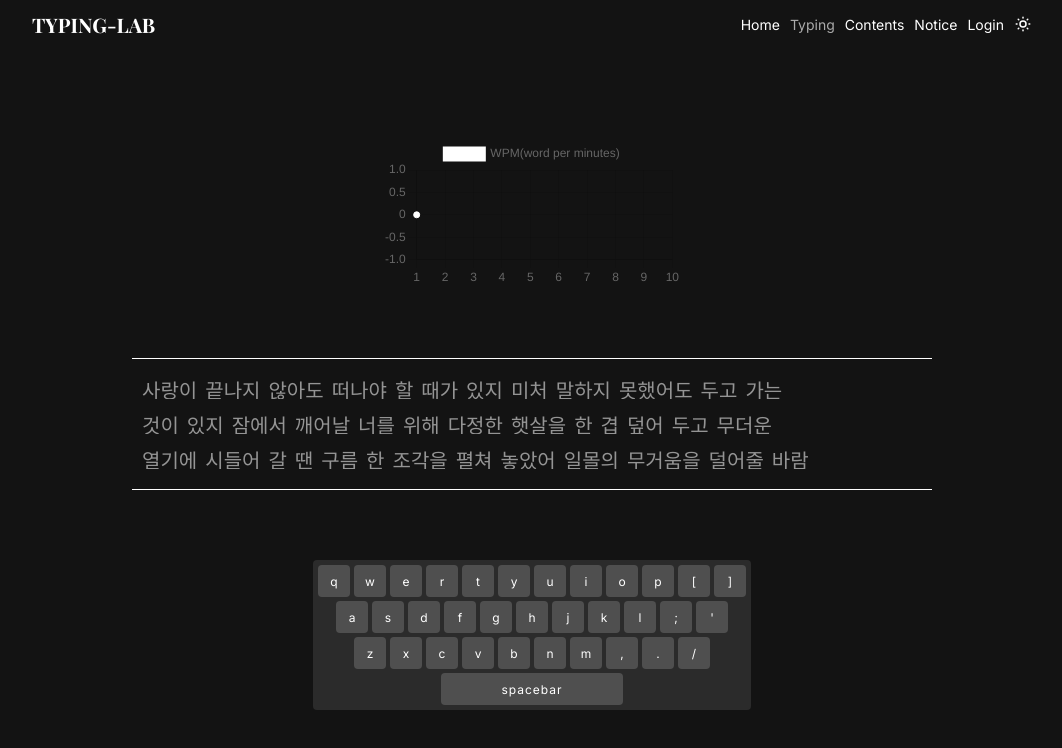
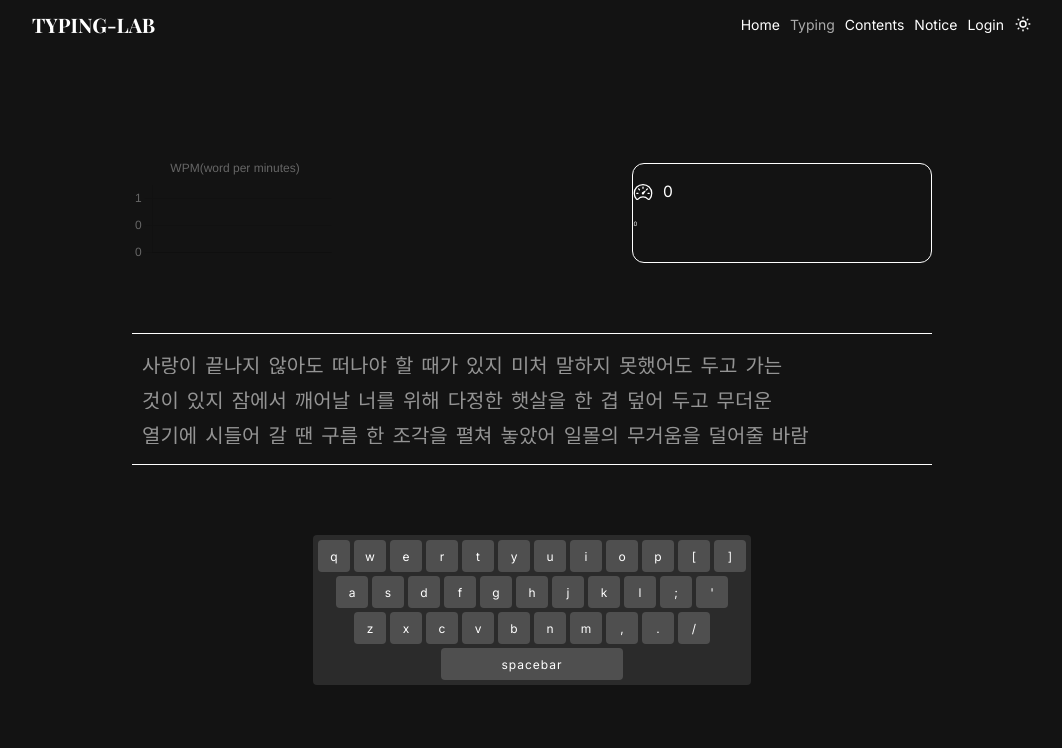
Before and after one commit to lofi-J/Typing-Lab, a Next.js app: page /typing in a window 1280 px wide. Shown: the top 748 px of the page, without its empty margins (108-1170 px from the left). Built offline with nearby package versions, Linux system fonts and the light colour scheme; a web font is replaced by a local one.

Commit message:
[개발] Typing 대시보드
 - Line 그래프 추가
 - ms(elapsed time) 추가

```diff
--- a/component/chart/LineChart.tsx
+++ b/component/chart/LineChart.tsx
@@ -5,23 +5,61 @@ ChartJS.register(CategoryScale, LinearScale, PointElement, LineElement, Legend);
 
 interface ILineChart {
   wpms: number[];
-  times: string[];
 }
-const LineChart = ({wpms, times}: ILineChart) => {
+const LineChart = ({wpms}: ILineChart) => {
+  const labels = Array.from({length: wpms.length }, () => 0);
 
   const data = {
-    labels: [1,2,3,4,5,6,7,8,9,10],
+    labels: labels,
     datasets: [
       {
         label: 'WPM(word per minutes)',
         data: [...wpms],
         backgroundColor: "#fff",
-        borderColor: "#fff"
+        borderColor: "#fff",
+        borderWidth: 1,
       },
     ],
   }
+
+  const options = {
+    plugins: {
+      legend: {
+        labels: {
+          usePointStyle: false,
+          boxWidth: 0,
+          padding: 0,
+        },
+        onClick: () => null,
+      }
+    },
+    scales: {
+      x: {
+        grid: { display: false },
+        ticks: { display: false },
+      },
+      y: {
+        beginAtZero: false,
+        min: Math.min(...wpms),
+        grid: { display: true },
+        ticks: {
+          display: true,
+          callback: (value: number) => Math.round(value),
+        },
+      }
+    },
+    elements: {
+      point: { radius: 0 },
+      line: { tension: 0.4 }
+    }
+  }
+
   return (
-    <Line data={data} />
+    <Line
+      data={data}
+      // @ts-ignore
+      options={options}
+    />
   );
 }
 
--- a/component/dashboard/WpmDashboard/WpmDashboard.module.css
+++ b/component/dashboard/WpmDashboard/WpmDashboard.module.css
@@ -1,17 +1,34 @@
 .container {
 	display: flex;
-	justify-content: center;
+	justify-content: space-between;
 	width: 80rem;
-	color: gray;
+	color: var(--primary-color);
 }
 
-.test {
+.chart {
+	width: 30rem;
+	height: 10rem;
+	& > canvas {
+		width: 100%;
+		height: 100%;
+	}
+}
+
+.vital {
+	width: 30rem;
+	height: 10rem;
+	border: 0.1rem solid var(--primary-color);
+	border-radius: var(--border-radius);
+	display: grid;
+}
+
+.wpm {
 	display: flex;
-	flex-direction: column;
-	justify-content: center;
 	align-items: center;
+	gap: 1rem;
+	font-size: 2.5rem;
+	& > svg {
+		width: 2rem;
+		height: 2rem;
+	}
 }
-.wpm {
-	font-size: 3rem;
-	text-align: center;
-}
--- a/component/dashboard/WpmDashboard/WpmDashboard.tsx
+++ b/component/dashboard/WpmDashboard/WpmDashboard.tsx
@@ -5,6 +5,8 @@ import {TTextCounts} from "@/app/typing/page";
 import useElapsedTimer from "@/hooks/useElapsedTimer";
 import useCalcWPM from "@/hooks/useCalcWPM";
 import LineChart from "@/component/chart/LineChart";
+import { IoSpeedometerOutline } from "react-icons/io5";
+import { GoClock } from "react-icons/go";
 
 
 interface IWpmDashboard {
@@ -13,23 +15,9 @@ interface IWpmDashboard {
 }
 
 const WpmDashboard = ({textCounts, startTime}: IWpmDashboard) => {
-  const {elapsed, flagTick} = useElapsedTimer(startTime);
+  const {elapsed, flagTick} = useElapsedTimer(startTime); // ms
   const wpm = useCalcWPM(textCounts.totalCount, elapsed, flagTick);
   const [wpmQueue, setWpmQueue] = useState<number[]>([]);
-  const [timeQueue, setTimeQueue] = useState<number[]>([]);
-
-  /*
-  * data가 number라면 wpmQueue를 set
-  * data가 string이라면 timeQueue를 set
-  * */
-  const setQueue = (data: number | string) => {
-    const result = data;
-    if (typeof data === 'number') {
-
-    } else {
-
-    }
-  }
 
   useEffect(() => {
     setWpmQueue(prev => {
@@ -42,10 +30,22 @@ const WpmDashboard = ({textCounts, startTime}: IWpmDashboard) => {
     });
   }, [wpm])
 
+
+  // TODO 정확도, 총 타자 수 등 ...
   return (
     <div className={styles.container}>
-      <div className={styles.test}>
-        <LineChart wpms={wpmQueue} times={[]} />
+      <div className={styles.chart}>
+        <LineChart wpms={wpmQueue} />
+      </div>
+      <div className={styles.vital}>
+        <div className={styles.wpm}>
+          <IoSpeedometerOutline />
+          <span>{wpm}</span>
+        </div>
+        <div>
+          <GoClock />
+          <span>{elapsed}</span>
+        </div>
       </div>
     </div>
   );
```
